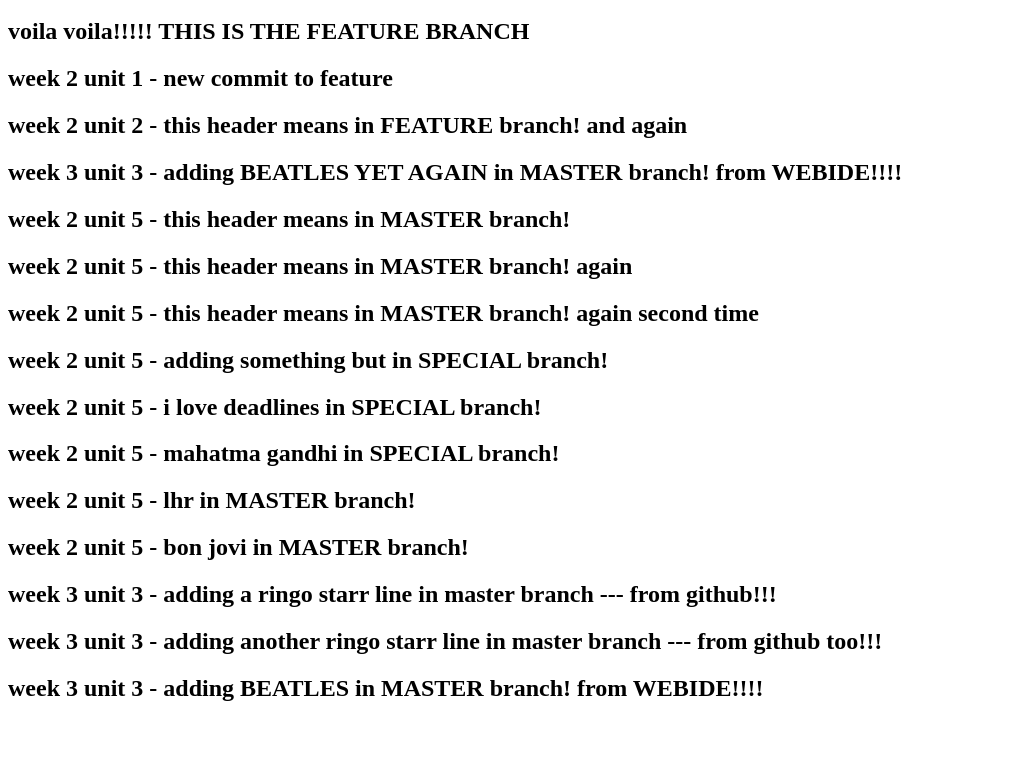
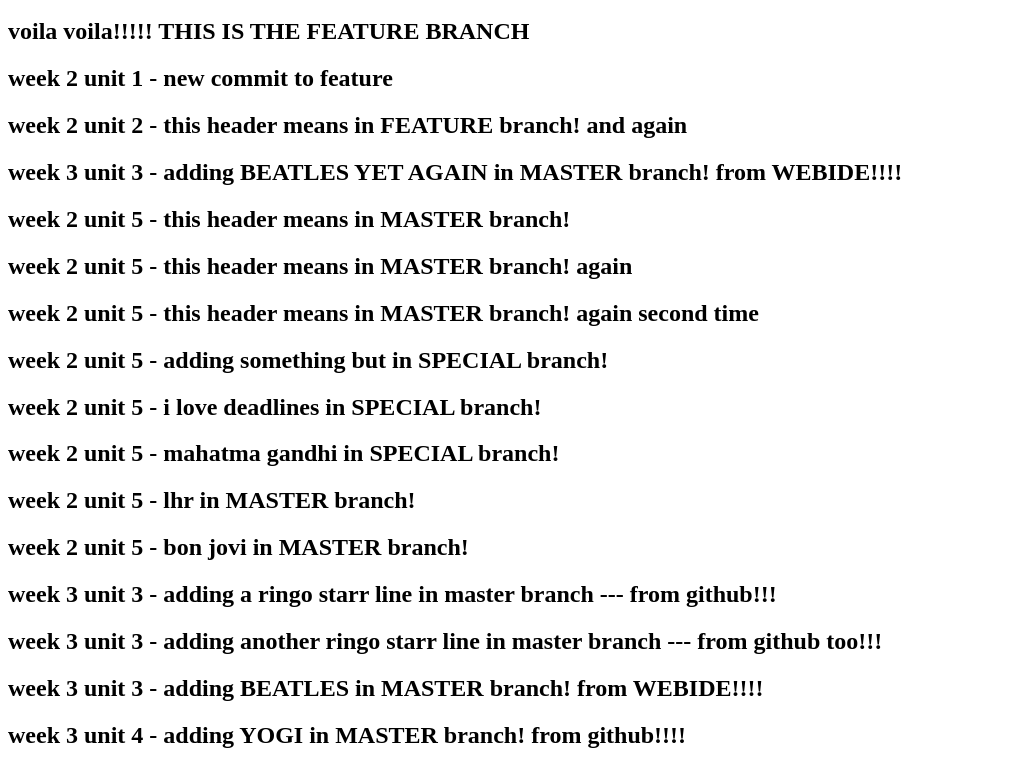
Before and after one commit to ericpsap2018/0main_openSAP_repo, a plain HTML site: page index.html in a window 1280 px wide. Shown: the part 120-889 px from the top of the page, without its empty margins (0-1025 px from the left). Before the commit the page ends 842 px from the top, so only its background shows below. Drawn offline with Linux system fonts and the light colour scheme.

Commit message:
yogi from github

```diff
--- a/index.html
+++ b/index.html
@@ -26,5 +26,9 @@
 		<h2>week 3 unit 3 - adding a ringo starr line in master branch --- from github!!!</h2>
 		<h2>week 3 unit 3 - adding another ringo starr line in master branch --- from github too!!!</h2>
 		<h2>week 3 unit 3 - adding BEATLES in MASTER branch! from WEBIDE!!!!</h2>
+
+		<h2>week 3 unit 4 - adding YOGI in MASTER branch! from github!!!!</h2>
+
+
 	</body>
 </html>
```
